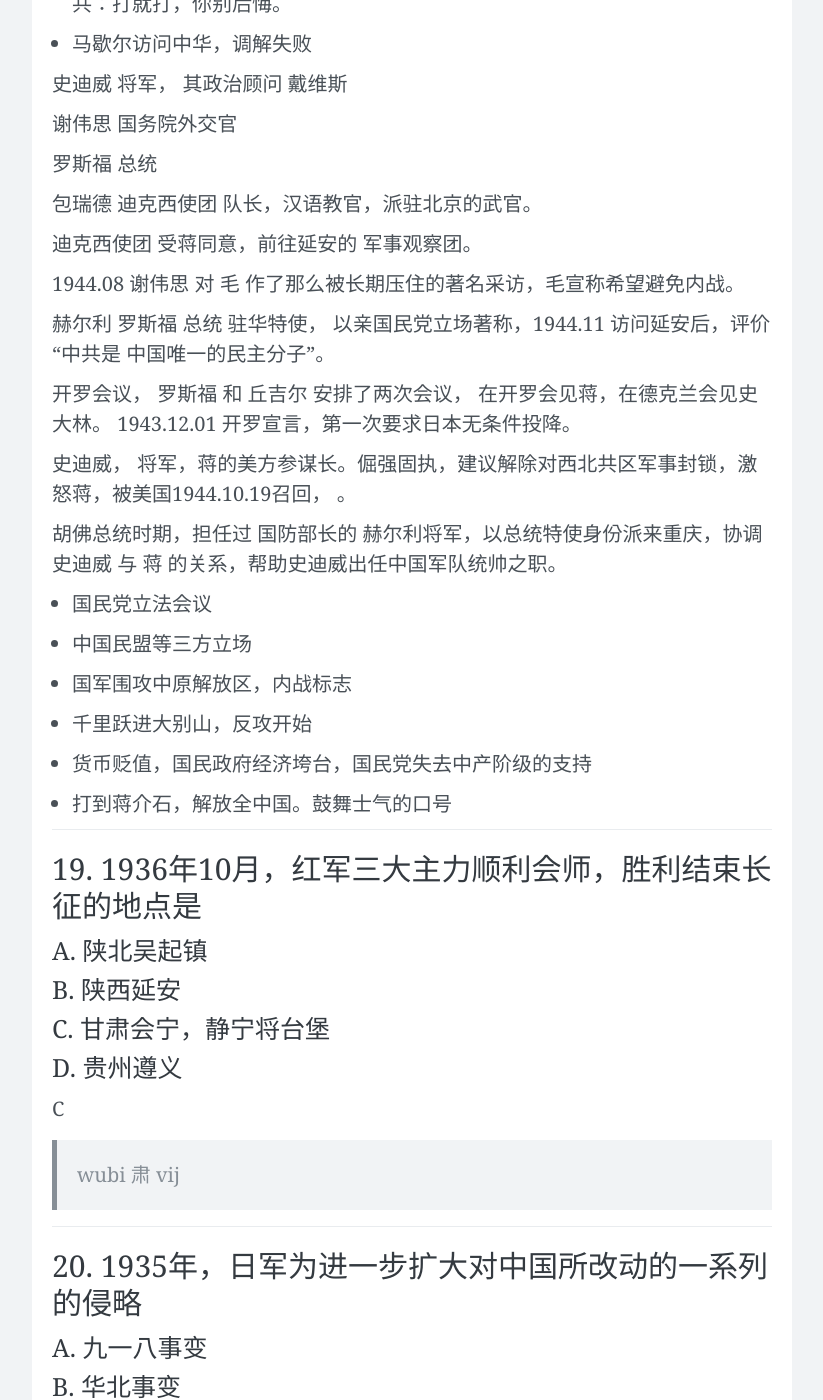
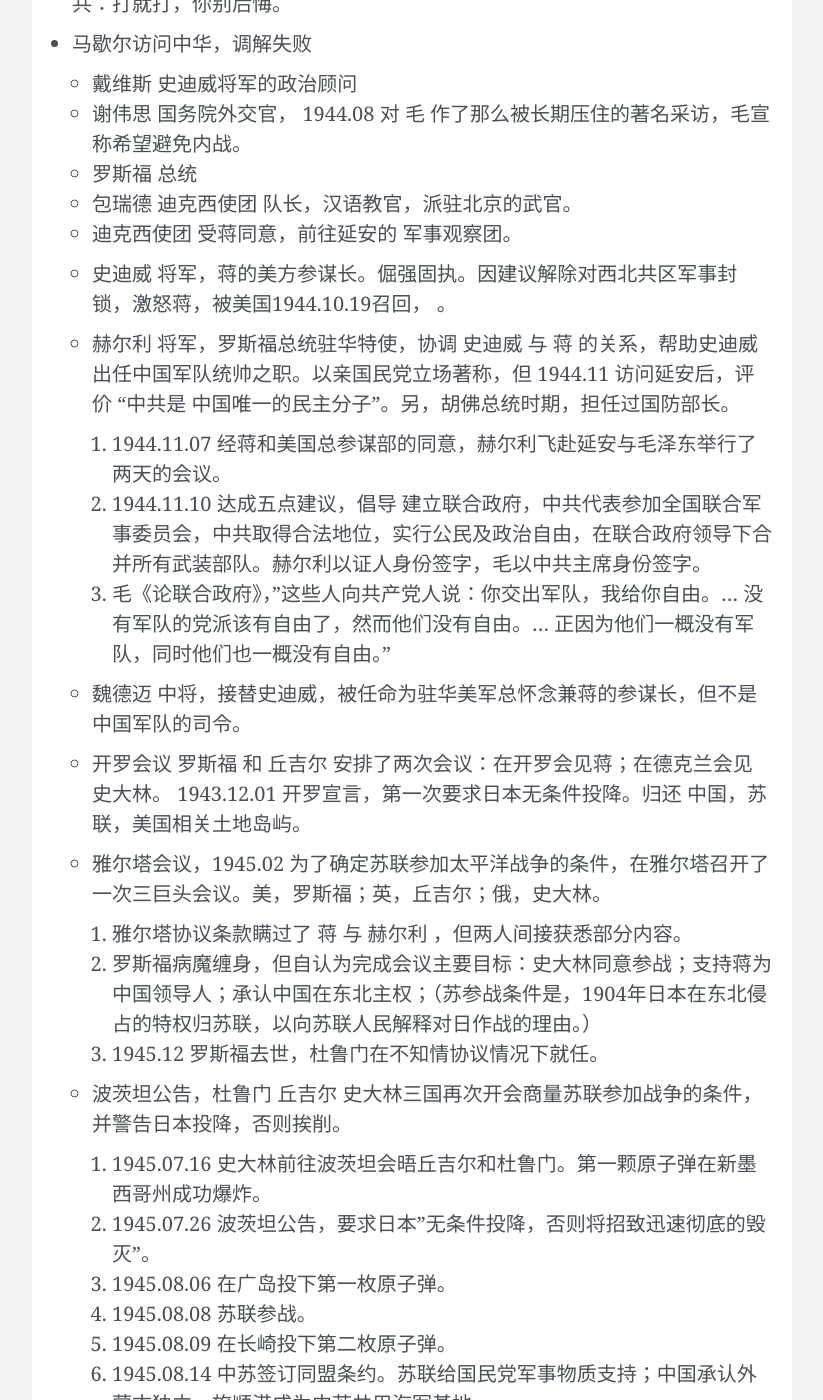
Before and after one commit to wangtiga/wangtiga.github.io, a Jekyll site: the page built from _posts/2020-11-21-3708_2019_10.md, in a window 1280 px wide and 1400 px high, scrolled down 10945 px. Shown: the whole window, without its empty margins (228-1051 px from the left). Built offline with Jekyll 4.4.1, drawn with Linux system fonts in a browser that asks for light colours; nearby versions of some CDN libraries; comment, search, counter and statistics services are not loaded; some of the changed text lies outside the part shown.

Commit message:
updated from govimdev

```diff
--- a/_posts/2020-11-21-3708_2019_10.md
+++ b/_posts/2020-11-21-3708_2019_10.md
@@ -214,26 +214,38 @@ TODO 为什么这个口号鼓舞了解放军全体指挥员和全国人民的斗
 
 - 马歇尔访问中华，调解失败
 
-史迪威 将军，  其政治顾问 戴维斯
+  * 戴维斯 史迪威将军的政治顾问
+  * 谢伟思 国务院外交官， 1944.08 对 毛 作了那么被长期压住的著名采访，毛宣称希望避免内战。
+  * 罗斯福 总统
+  * 包瑞德 迪克西使团 队长，汉语教官，派驻北京的武官。
+  * 迪克西使团 受蒋同意，前往延安的 军事观察团。
+  * 史迪威 将军，蒋的美方参谋长。倔强固执。因建议解除对西北共区军事封锁，激怒蒋，被美国1944.10.19召回， 。
 
-谢伟思 国务院外交官
+  * 赫尔利 将军，罗斯福总统驻华特使，协调 史迪威 与 蒋 的关系，帮助史迪威出任中国军队统帅之职。以亲国民党立场著称，但 1944.11 访问延安后，评价 "中共是 中国唯一的民主分子"。另，胡佛总统时期，担任过国防部长。
 
-罗斯福 总统
+    1. 1944.11.07 经蒋和美国总参谋部的同意，赫尔利飞赴延安与毛泽东举行了两天的会议。
+    2. 1944.11.10 达成五点建议，倡导 建立联合政府，中共代表参加全国联合军事委员会，中共取得合法地位，实行公民及政治自由，在联合政府领导下合并所有武装部队。赫尔利以证人身份签字，毛以中共主席身份签字。
+    3. 毛《论联合政府》，"这些人向共产党人说：你交出军队，我给你自由。... 没有军队的党派该有自由了，然而他们没有自由。... 正因为他们一概没有军队，同时他们也一概没有自由。"
 
-包瑞德 迪克西使团 队长，汉语教官，派驻北京的武官。
+  * 魏德迈 中将，接替史迪威，被任命为驻华美军总怀念兼蒋的参谋长，但不是中国军队的司令。
 
-迪克西使团 受蒋同意，前往延安的 军事观察团。
+  * 开罗会议 罗斯福 和 丘吉尔 安排了两次会议：在开罗会见蒋；在德克兰会见史大林。 1943.12.01 开罗宣言，第一次要求日本无条件投降。归还 中国，苏联，美国相关土地岛屿。
 
-1944.08 谢伟思 对 毛 作了那么被长期压住的著名采访，毛宣称希望避免内战。
+  * 雅尔塔会议，1945.02 为了确定苏联参加太平洋战争的条件，在雅尔塔召开了一次三巨头会议。美，罗斯福；英，丘吉尔；俄，史大林。
 
+    1. 雅尔塔协议条款瞒过了 蒋 与 赫尔利 ，但两人间接获悉部分内容。
+    2. 罗斯福病魔缠身，但自认为完成会议主要目标：史大林同意参战；支持蒋为中国领导人；承认中国在东北主权；（苏参战条件是，1904年日本在东北侵占的特权归苏联，以向苏联人民解释对日作战的理由。）
+    3. 1945.12 罗斯福去世，杜鲁门在不知情协议情况下就任。
 
-赫尔利 罗斯福 总统 驻华特使， 以亲国民党立场著称，1944.11 访问延安后，评价 "中共是 中国唯一的民主分子"。
+  * 波茨坦公告，杜鲁门 丘吉尔 史大林三国再次开会商量苏联参加战争的条件，并警告日本投降，否则挨削。
 
-开罗会议， 罗斯福 和 丘吉尔 安排了两次会议， 在开罗会见蒋，在德克兰会见史大林。 1943.12.01 开罗宣言，第一次要求日本无条件投降。
-
-史迪威， 将军，蒋的美方参谋长。倔强固执，建议解除对西北共区军事封锁，激怒蒋，被美国1944.10.19召回， 。
-
-胡佛总统时期，担任过 国防部长的 赫尔利将军，以总统特使身份派来重庆，协调 史迪威 与 蒋 的关系，帮助史迪威出任中国军队统帅之职。
+    1. 1945.07.16 史大林前往波茨坦会晤丘吉尔和杜鲁门。第一颗原子弹在新墨西哥州成功爆炸。
+    2. 1945.07.26 波茨坦公告，要求日本"无条件投降，否则将招致迅速彻底的毁灭"。
+    3. 1945.08.06 在广岛投下第一枚原子弹。
+    4. 1945.08.08 苏联参战。
+    5. 1945.08.09 在长崎投下第二枚原子弹。
+    6. 1945.08.14 中苏签订同盟条约。苏联给国民党军事物质支持；中国承认外蒙古独立，旅顺港成为中苏共用海军基地。
+    7. 1945.08.14 日本天皇发结束战争的诏书，09.02 在东京湾停泊的美国密苏里号战舰上签署了投降书。
 
 
 
```
